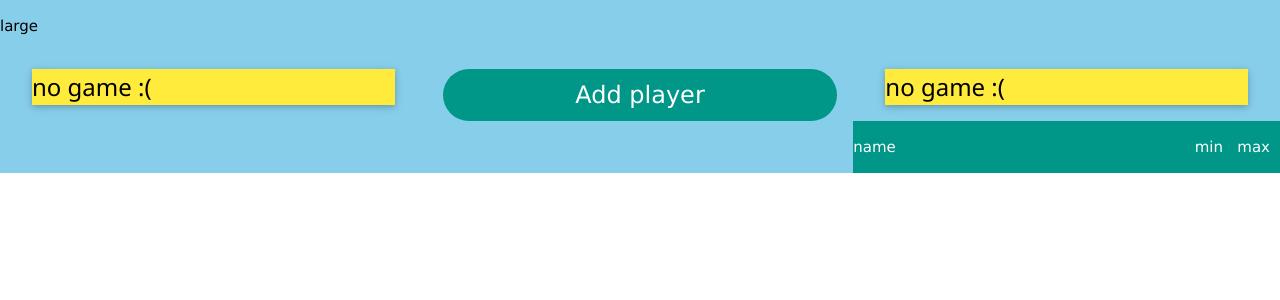
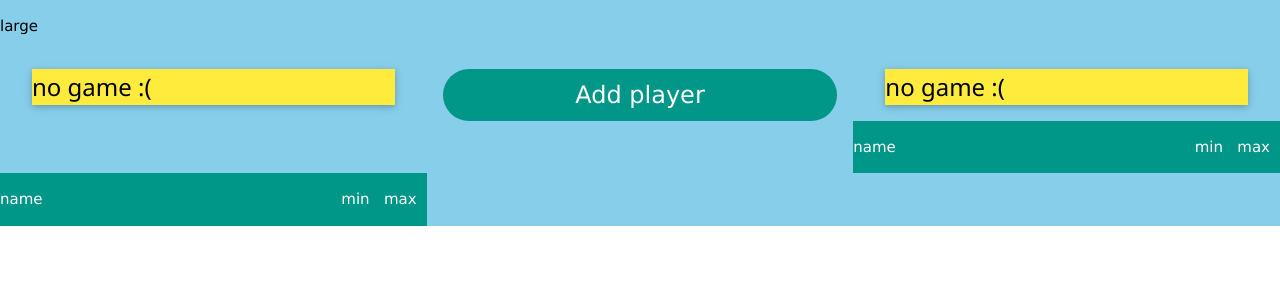
Before and after one commit to mdelarette/bgg, a React (Create React App) app: page / in a window 1280 px wide. Shown: the top 300 px of the page. Built offline with nearby package versions, Linux system fonts and the light colour scheme.

Commit message:
WishedGames

```diff
--- a/src/App.js
+++ b/src/App.js
@@ -3,6 +3,7 @@ import { connect } from "react-redux";
 
 import Players from "./components/Players";
 import Games from "./components/Games";
+import WishedGames from "./components/WishedGames";
 import BestGame from "./components/BestGame";
 import Game from "./components/Game";
 
@@ -64,6 +65,10 @@ class App extends Component {
         <div className={"w3-third" + ninjaMode}>
           <Games />
         </div>
+
+        <div className={"w3-third" + ninjaMode}>
+          <WishedGames />
+        </div>
       </div>
     );
   }
--- /dev/null
+++ b/src/components/WishedGames.js
@@ -0,0 +1,46 @@
+import React from "react";
+import { connect } from "react-redux";
+
+import GameRow from "../components/GameRow";
+
+function WishedGames({ gameIds }) {
+  return (
+    <div>
+      <div style={{ display: "flex", flexDirection: "column" }}>
+        <div className="w3-teal" style={{ display: "flex", flexDirection: "row" }}>
+          <p style={{ flex: "1 1 80%" }}>name</p>
+          <p style={{ flex: "0 1 10%" }}>min</p>
+          <p style={{ flex: "0 1 10%" }}>max</p>
+        </div>
+
+        {gameIds.map(id => (
+          <GameRow key={id} id={id} />
+        ))}
+      </div>
+    </div>
+  );
+}
+
+const mapStateToProps = (state, ownProps) => {
+  // TODO use a selector
+
+  let gameIds = state.bgg.ownership.reduce((acc, o) => {
+    if (o.own !== "1") {
+      acc.push(o.gameId);
+    }
+    return acc;
+  }, []);
+
+  return { gameIds };
+
+  // return {
+  //   gameIds: state.bgg.games.map(game => {
+  //     return game.id;
+  //   })
+  // };
+};
+
+export default connect(
+  mapStateToProps,
+  null
+)(WishedGames);
```
Also changed, not shown: src/components/GameRow.js (+19 -0 lines).
